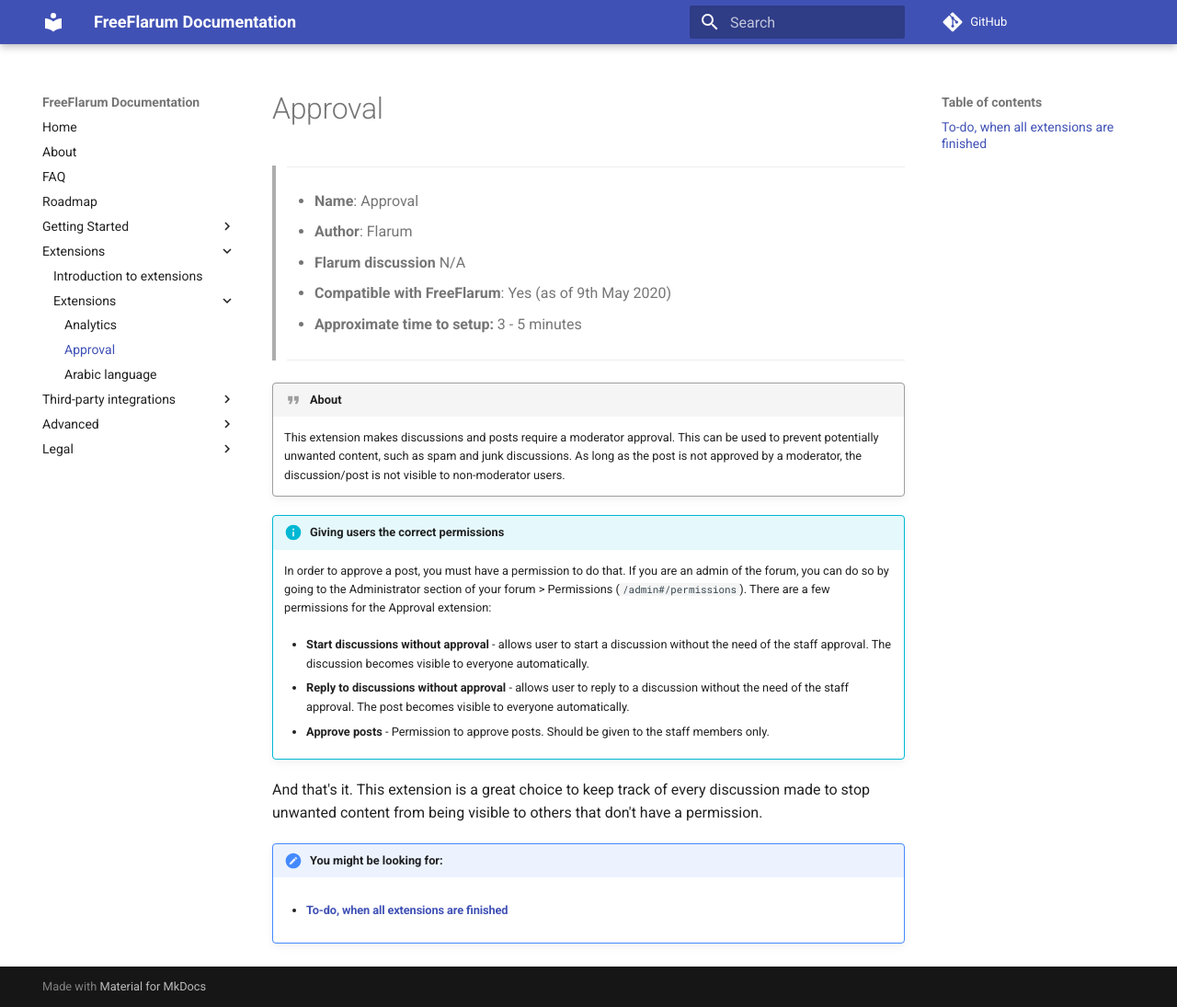
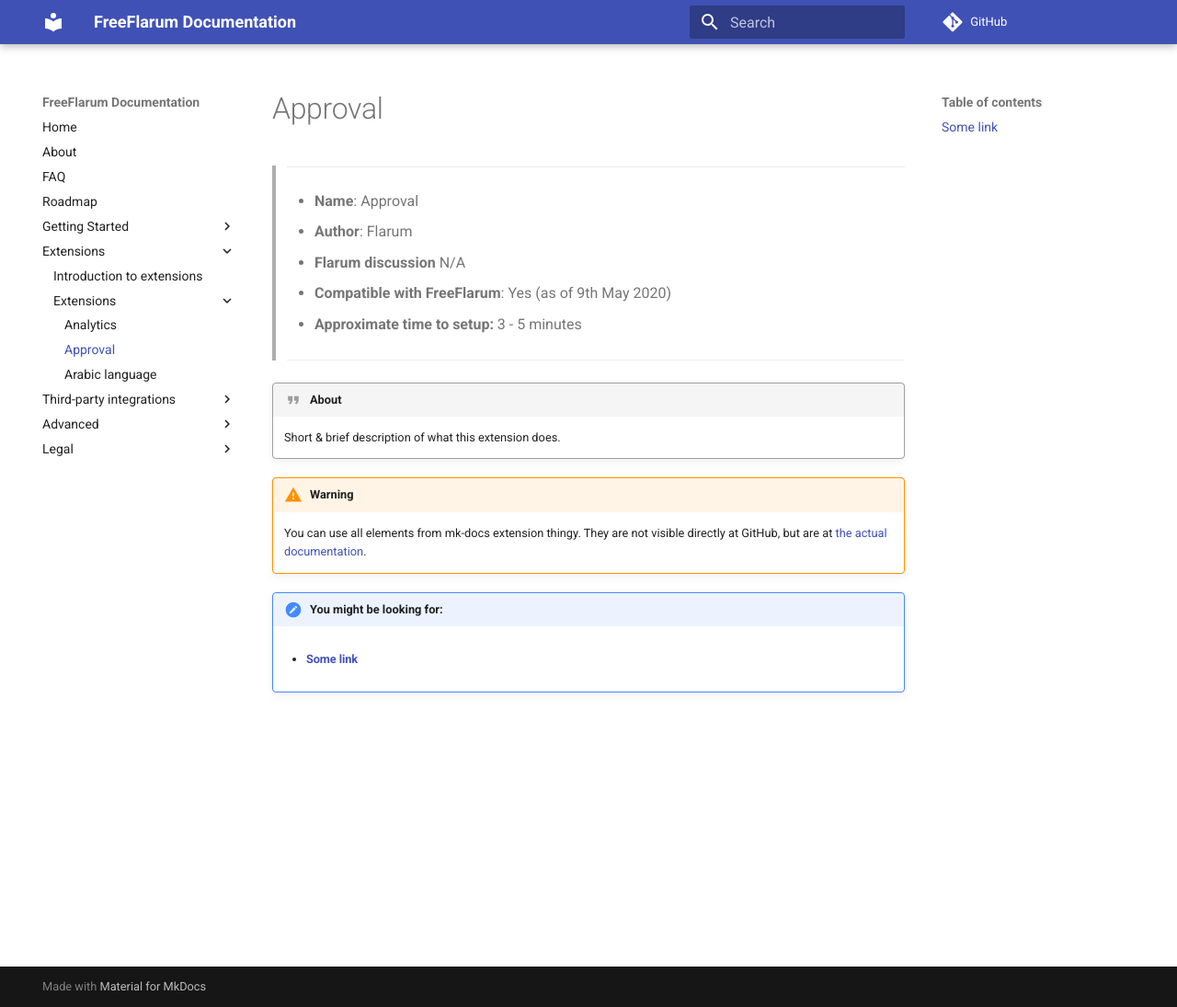
Before and after one commit to FreeFlarum/freeflarum.com, an MkDocs documentation site: the page built from docs/howto/extensions/approval.md, in a window 1280 px wide and 1095 px high. Shown: the whole window at 92% size. Built offline with MkDocs 1.6.1 and Material for MkDocs 9.7.7, drawn with Linux system fonts in a browser that asks for light colours; comment, search, counter and statistics services are not loaded.

Commit message:
Update approval.md

```diff
--- a/docs/howto/extensions/approval.md
+++ b/docs/howto/extensions/approval.md
@@ -8,20 +8,10 @@
 > ---
 
 !!! quote "About"
-    This extension makes discussions and posts require a moderator approval. This can be used to prevent potentially unwanted content,
-    such as spam and junk discussions. As long as the post is not approved by a moderator, the discussion/post is not visible to non-moderator users.
+    Short & brief description of what this extension does.
 
-!!! info "Giving users the correct permissions"
-    In order to approve a post, you must have a permission to do that. If you are an admin of the forum, you can do so by going to the Administrator section of your forum > Permissions (`/admin#/permissions`).
-    There are a few permissions for the Approval extension:
-
-    - **Start discussions without approval** - allows user to start a discussion without the need of the staff approval. The discussion becomes visible to everyone automatically.
-
-    - **Reply to discussions without approval** - allows user to reply to a discussion without the need of the staff approval. The post becomes visible to everyone automatically.
-
-    - **Approve posts** - Permission to approve posts. Should be given to the staff members only.
-
-And that's it. This extension is a great choice to keep track of every discussion made to stop unwanted content from being visible to others that don't have a permission.
+!!! warning
+    You can use all elements from mk-docs extension thingy. They are not visible directly at GitHub, but are at [the actual documentation](https://www.freeflarum.com/docs/).
 
 !!! note "You might be looking for:"
-    - #### **[To-do, when all extensions are finished](comming.soon)**
+    - #### **[Some link]()**
```
